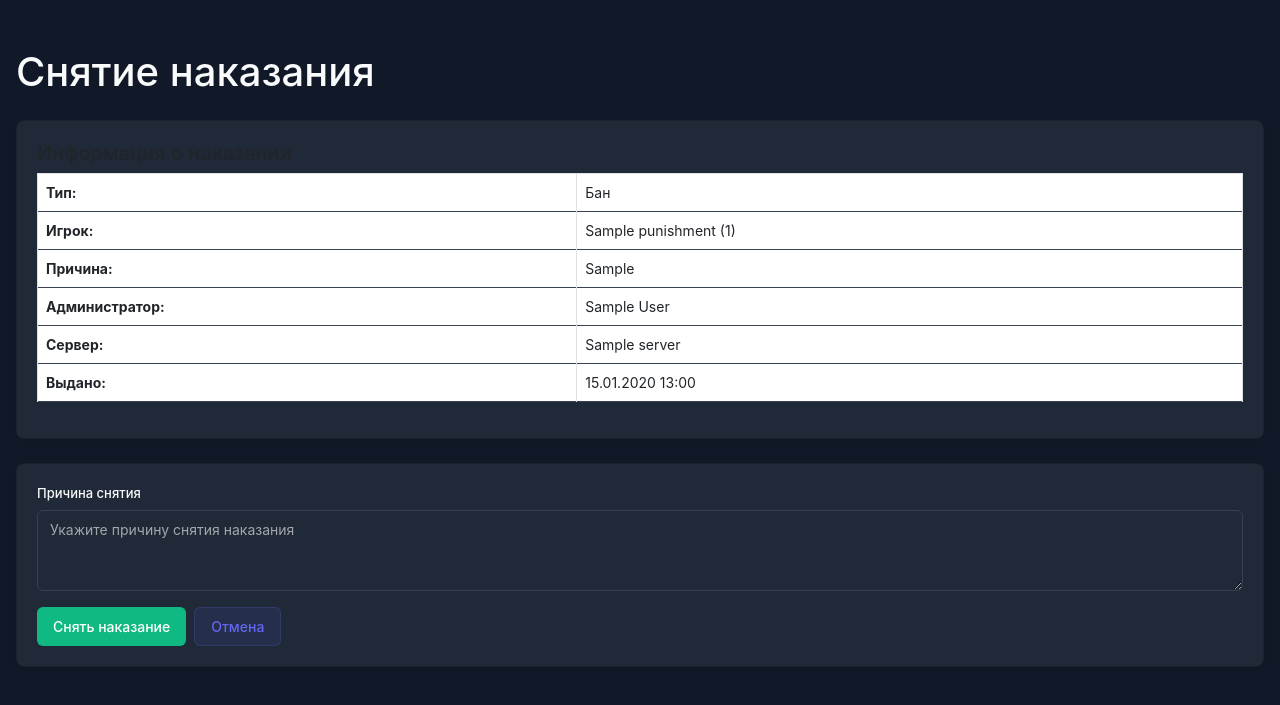
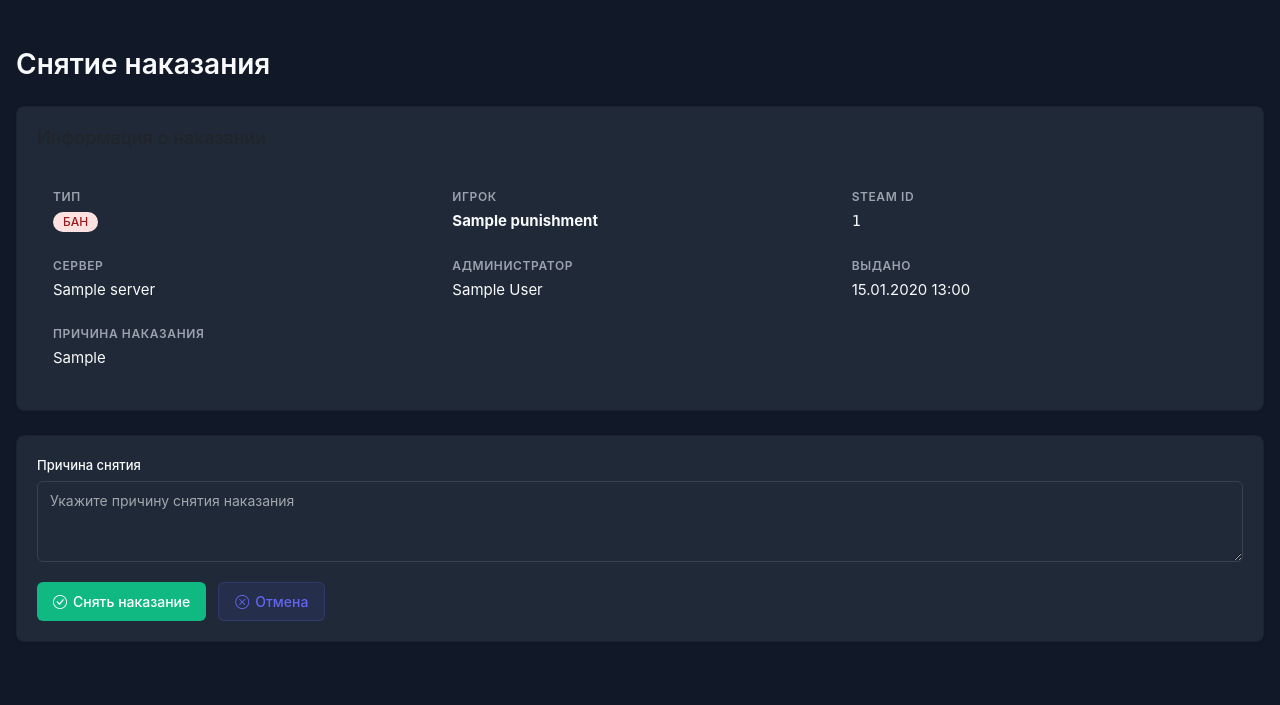
Before and after one commit to qwingel/BeautyBans, a Django app: page /adminpanel/punishments/1/unban/ in a window 1280 px wide. Shown: the part 56-761 px from the top of the page. Run offline with Django 5.2, Linux system fonts and the light colour scheme; a user stored in the database is signed in; tables that the repository leaves empty hold one stand-in row (values such as "Sample post").

Commit message:
fix delete punishment page

```diff
--- a/beautybans/punishments/templates/punishments/unban.html
+++ b/beautybans/punishments/templates/punishments/unban.html
@@ -3,56 +3,82 @@
 {% block title %}Снять наказание - BeautyBans{% endblock %}
 
 {% block content %}
-<h1>Снятие наказания</h1>
+<div class="page-header">
+    <h1 class="page-title">Снятие наказания</h1>
+</div>
 
-<div class="card mt-4 mb-4">
+<!-- Информация о наказании -->
+<div class="card">
     <div class="card-body">
-        <h5>Информация о наказании</h5>
-        <table class="table table-bordered">
-            <tr>
-                <th>Тип:</th>
-                <td>{{ punishment.get_punishment_type_display }}</td>
-            </tr>
-            <tr>
-                <th>Игрок:</th>
-                <td>{{ punishment.target_name }} ({{ punishment.target_steam_id }})</td>
-            </tr>
-            <tr>
-                <th>Причина:</th>
-                <td>{{ punishment.reason }}</td>
-            </tr>
-            <tr>
-                <th>Администратор:</th>
-                <td>{{ punishment.admin.name|default:"Консоль" }}</td>
-            </tr>
-            <tr>
-                <th>Сервер:</th>
-                <td>{{ punishment.server.name }}</td>
-            </tr>
-            <tr>
-                <th>Выдано:</th>
-                <td>{{ punishment.issued_at|date:"d.m.Y H:i" }}</td>
-            </tr>
-        </table>
+        <h3 style="margin-bottom: 1.25rem; font-size: 1.125rem;">Информация о наказании</h3>
+        <div class="details-content">
+            <div class="details-item">
+                <div class="details-label">Тип</div>
+                <div class="details-value">
+                    {% if punishment.punishment_type == 'ban' %}
+                        <span class="badge badge-danger">БАН</span>
+                    {% elif punishment.punishment_type == 'mute' %}
+                        <span class="badge badge-warning">МУТ</span>
+                    {% else %}
+                        <span class="badge badge-info">ГАГ</span>
+                    {% endif %}
+                </div>
+            </div>
+            <div class="details-item">
+                <div class="details-label">Игрок</div>
+                <div class="details-value"><strong>{{ punishment.target_name }}</strong></div>
+            </div>
+            <div class="details-item">
+                <div class="details-label">Steam ID</div>
+                <div class="details-value mono">{{ punishment.target_steam_id }}</div>
+            </div>
+            <div class="details-item">
+                <div class="details-label">Сервер</div>
+                <div class="details-value">{{ punishment.server.name }}</div>
+            </div>
+            <div class="details-item">
+                <div class="details-label">Администратор</div>
+                <div class="details-value">{{ punishment.admin.name|default:"Консоль" }}</div>
+            </div>
+            <div class="details-item">
+                <div class="details-label">Выдано</div>
+                <div class="details-value">{{ punishment.issued_at|date:"d.m.Y H:i" }}</div>
+            </div>
+            <div class="details-item" style="grid-column: 1 / -1;">
+                <div class="details-label">Причина наказания</div>
+                <div class="details-value">{{ punishment.reason }}</div>
+            </div>
+        </div>
     </div>
 </div>
 
+<!-- Форма снятия -->
 <div class="card">
     <div class="card-body">
         <form method="post">
             {% csrf_token %}
 
-            <div class="mb-3">
+            <div style="margin-bottom: 1.25rem;">
                 <label for="{{ form.unban_reason.id_for_label }}" class="form-label">Причина снятия</label>
                 {{ form.unban_reason }}
                 {% if form.unban_reason.errors %}
-                <div class="text-danger">{{ form.unban_reason.errors }}</div>
+                <ul class="errorlist">
+                    {% for error in form.unban_reason.errors %}
+                    <li>{{ error }}</li>
+                    {% endfor %}
+                </ul>
                 {% endif %}
             </div>
 
-            <div class="d-flex gap-2">
-                <button type="submit" class="btn btn-success">Снять наказание</button>
-                <a href="{% url 'punishments:list' %}" class="btn btn-secondary">Отмена</a>
+            <div style="display: flex; gap: 0.75rem;">
+                <button type="submit" class="btn btn-success">
+                    <i class="bi bi-check-circle"></i>
+                    Снять наказание
+                </button>
+                <a href="{% url 'punishments:list' %}" class="btn btn-secondary">
+                    <i class="bi bi-x-circle"></i>
+                    Отмена
+                </a>
             </div>
         </form>
     </div>
```
